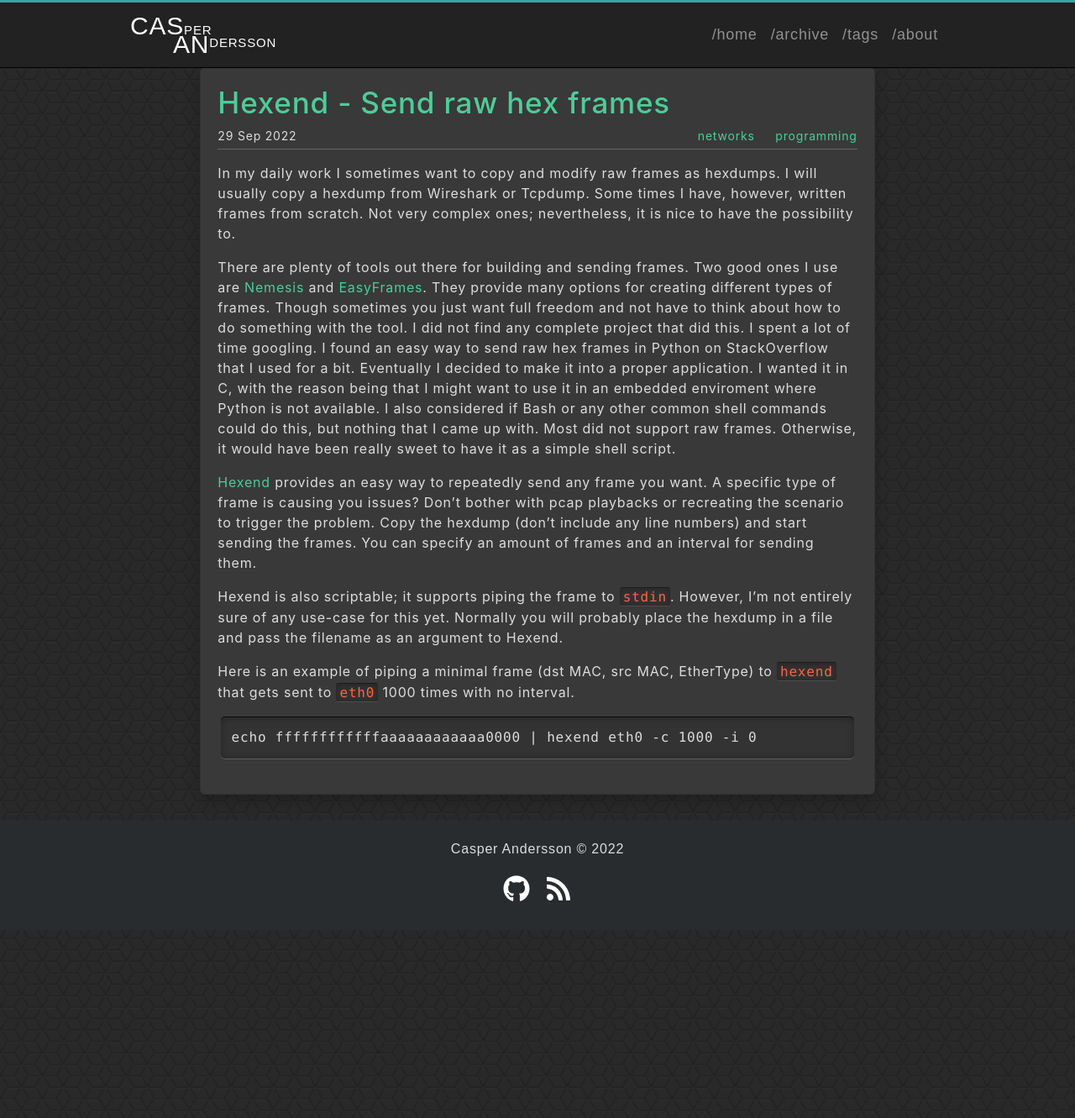
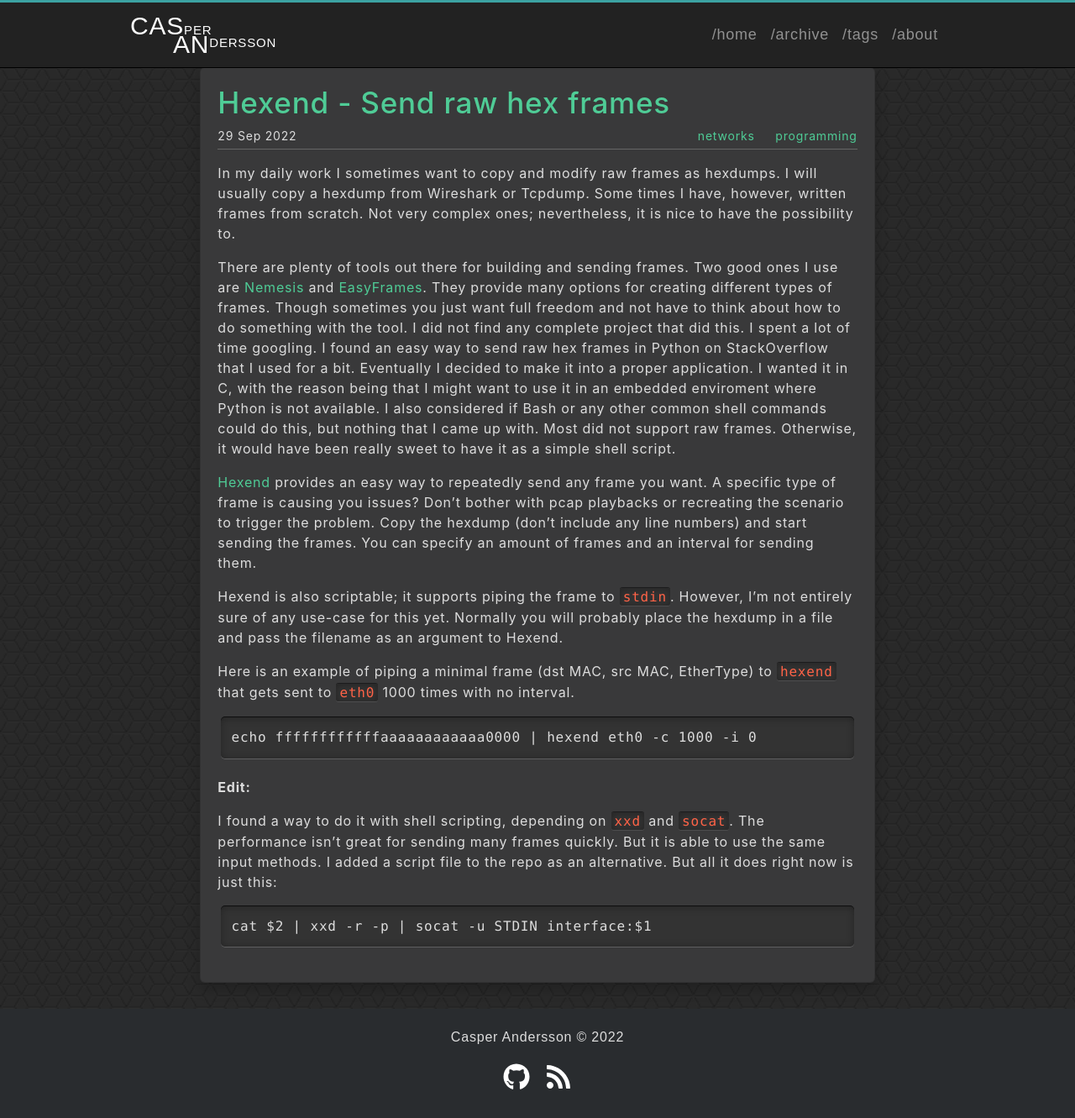
Before and after one commit to cappe987/cappe987.github.io, a Jekyll site: the page built from _posts/2022-09-29-hexend.md, in a window 1280 px wide and 1331 px high. Shown: the whole window at 84% size. Built offline with Jekyll 4.4.1, drawn with Linux system fonts in a browser that asks for light colours.

Commit message:
edit: hexend: added edit about script

````diff
--- a/_posts/2022-09-29-hexend.md
+++ b/_posts/2022-09-29-hexend.md
@@ -41,3 +41,14 @@ Here is an example of piping a minimal frame (dst MAC, src MAC, EtherType) to
 ```
 echo ffffffffffffaaaaaaaaaaaa0000 | hexend eth0 -c 1000 -i 0
 ```
+
+
+**Edit:**
+
+I found a way to do it with shell scripting, depending on `xxd` and `socat`.
+The performance isn't great for sending many frames quickly. But it is able to
+use the same input methods. I added a script file to the repo as an
+alternative. But all it does right now is just this:
+```
+cat $2 | xxd -r -p | socat -u STDIN interface:$1
+```
````
